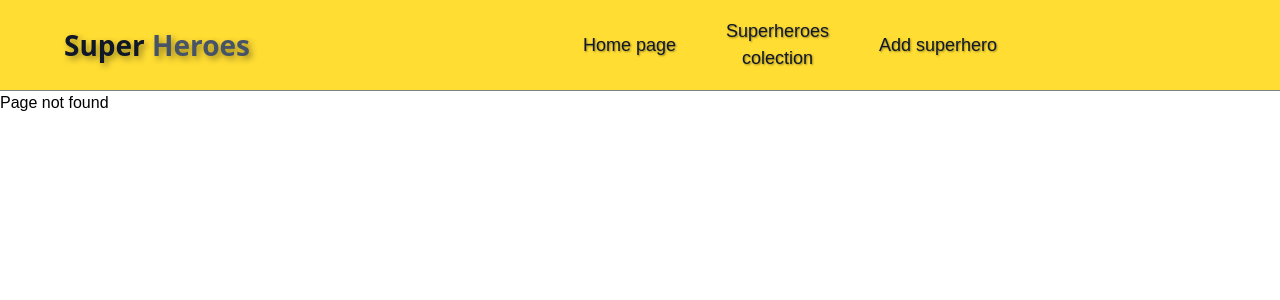
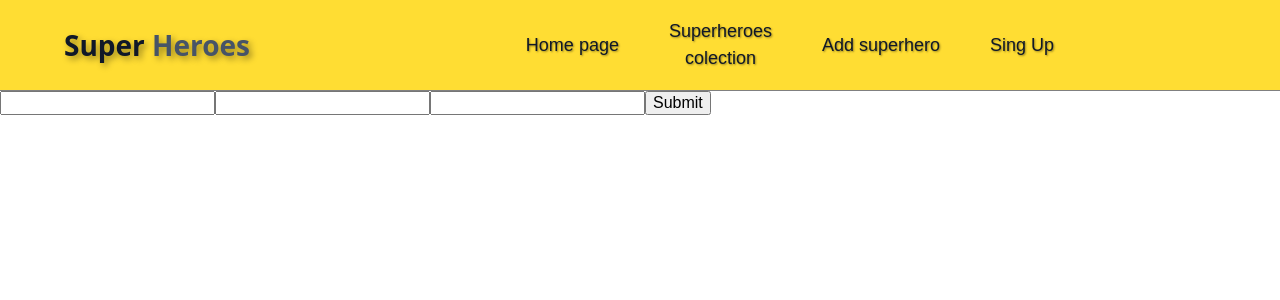
Before and after one commit to YakymenkoOleksandr/Superhero-frontend, a React (Vite) app: page /auth in a window 1280 px wide. Before the commit this address had no page. Shown: the top 300 px of the page. Built offline with nearby package versions, Linux system fonts and the light colour scheme; a web font is replaced by a local one.

Commit message:
addcomit
Додано маршрути та сторінки логанізації та авторизації.

```diff
--- a/package.json
+++ b/package.json
@@ -29,6 +29,6 @@
     "eslint-plugin-react-hooks": "^5.0.0",
     "eslint-plugin-react-refresh": "^0.4.14",
     "globals": "^15.11.0",
-    "vite": "^5.4.10"
+    "vite": "^5.4.11"
   }
 }
--- a/src/components/App/App.jsx
+++ b/src/components/App/App.jsx
@@ -4,7 +4,9 @@ import Homepage from "../Homepage/Homepage.jsx";
 import NotFound from "../NotFound/NotFound.jsx";
 import SuperHeroes from "../SuperHeroes/SuperHeroes.jsx";
 import AddSuperhero from "../AddSuperhero/AddSuperhero.jsx";
+import Auth from "../Auth/Auth.jsx";
 import css from "./App.module.css";
+import LogIn from "../LogIn/LogIn.jsx";
 
 function App() {
   return (
@@ -14,6 +16,8 @@ function App() {
         <Route path="/" element={<Homepage />} />
         <Route path="/superherosColection" element={<SuperHeroes />} />
         <Route path="/CURDsuperhero" element={<AddSuperhero />} />
+        <Route path="/login" element={<LogIn />} />
+        <Route path="/auth" element={<Auth />} />
         <Route path="*" element={<NotFound />} />
       </Routes>
     </div>
--- /dev/null
+++ b/src/components/Auth/Auth.jsx
@@ -0,0 +1,17 @@
+import css from "./Auth.module.css";
+import { Formik, Form, Field } from "formik";
+
+export default function Auth() {
+  return (
+    <div>
+      <Formik initialValues={{}} onSubmit={() => {}}>
+        <Form className={css.form}>
+          <Field className={css.field} type="text" name="username" />
+          <Field className={css.field} type="email" name="email" />
+          <Field className={css.field} type="text" name="password" />
+          <button className={css.btn}  type="submit">Submit</button>
+        </Form>
+      </Formik>
+    </div>
+  );
+}
--- a/src/components/Header/Header.jsx
+++ b/src/components/Header/Header.jsx
@@ -27,6 +27,11 @@ function Header() {
               Add superhero
             </NavLink>
           </li>
+          <li className={css.navigationElementHeader}>
+            <NavLink to="/auth" className={css.navigationLink}>
+              Sing Up
+            </NavLink>
+          </li>
         </ul>
       </nav>
     </div>
--- /dev/null
+++ b/src/components/LogIn/LogIn.jsx
@@ -0,0 +1,12 @@
+import css from "./LogIn.module.css";
+
+function LogIn() {
+
+    return (
+        <>
+
+        </>
+    )
+}
+
+export default LogIn;
```
Also changed, not shown: src/components/Auth/Auth.module.css (added), src/components/LogIn/LogIn.module.css (added), 1 other file (tests, documents, lock files or other folders).
